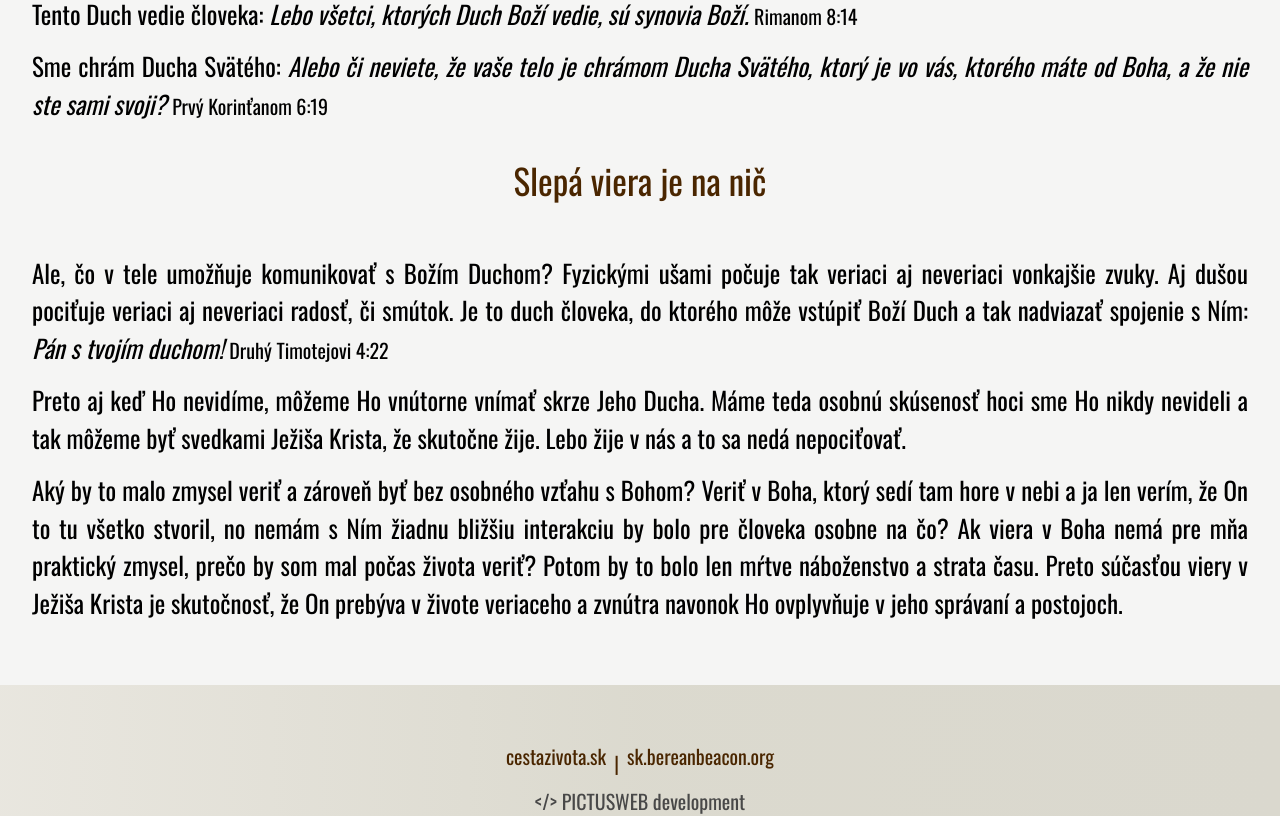
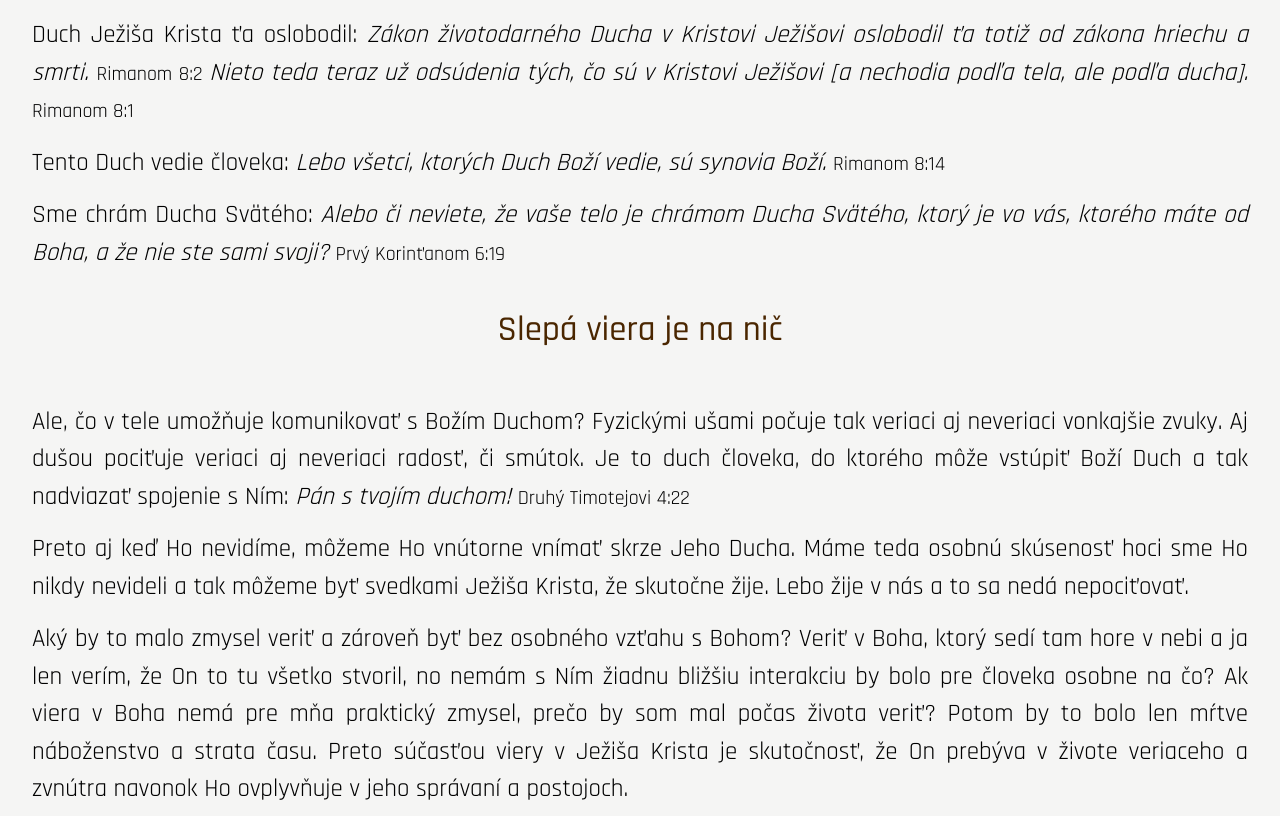
Before and after one commit to pkvarg/svedkovia.sk, a React (Vite) app: page / in a window 1280 px wide. Shown: the part 2700-3516 px from the top of the page. Built offline with nearby package versions, Linux system fonts and the light colour scheme.

Commit message:
font Rajdhani

```diff
--- a/src/components/Footer.jsx
+++ b/src/components/Footer.jsx
@@ -15,7 +15,7 @@
           <a href='https://cestazivota.sk' target='_blank'>
             cestazivota.sk
           </a>
-          <p>|</p>
+          <p className='mb-4'>|</p>
           <a href='https://sk.bereanbeacon.org' target='_blank'>
             sk.bereanbeacon.org
           </a>
--- a/src/components/Header.jsx
+++ b/src/components/Header.jsx
@@ -9,7 +9,7 @@
         <div className='justify-between px-4 mx-auto md:items-center md:flex md:px-8'>
           <div className='mb-0 lg:mb-2'>
             <div className='flex items-center justify-between py-3 md:py-5 md:block'>
-              <a className='text-[25px] text-brown3' href='/'>
+              <a className='text-[25px] font-medium text-brown3' href='/'>
                 Svedkovia
               </a>
               <div className='md:hidden'>
--- a/src/index.css
+++ b/src/index.css
@@ -1,12 +1,10 @@
-@import url('https://fonts.googleapis.com/css2?family=Montserrat:ital,wght@0,300;0,400;1,300&family=Oswald:wght@300;400;500;600&display=swap');
-
+@import url('https://fonts.googleapis.com/css2?family=Rajdhani:wght@300;400;500&display=swap');
 @tailwind base;
 @tailwind components;
 @tailwind utilities;
 
 body {
-  /* font-family: 'Montserrat', sans-serif; */
-  font-family: 'Oswald', sans-serif;
+  font-family: 'Rajdhani', sans-serif;
 }
 
 .hero-bg {
@@ -32,6 +30,10 @@
   background-image: linear-gradient(to right, #a79e8141, #b4b09979, #dad8ce);
 }
 
+h1 {
+  font-weight: 500;
+}
+
 p {
   text-align: justify;
   margin-top: 15px;
```
